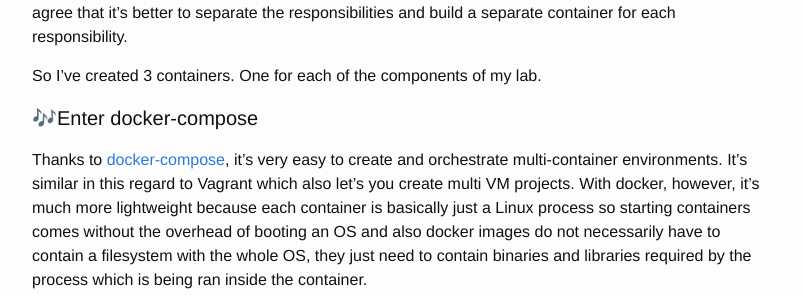
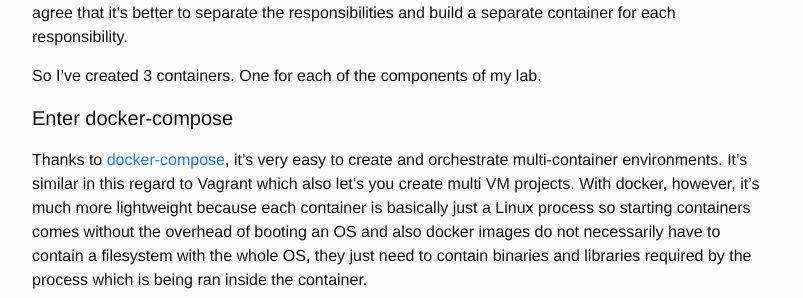
Before and after one commit to bodgix/bodgix.github.io, a Jekyll site: the page built from _posts/2015-11-14-yet-another-introduction-to-docker.md, in a window 1280 px wide and 900 px high, scrolled down 846 px. Shown: the part 153-451 px from the top of the window, without its empty margins (238-1041 px from the left). Built offline with Jekyll 4.4.1, drawn with Linux system fonts in a browser that asks for light colours; comment, search, counter and statistics services are not loaded.

Commit message:
Jeszcze jeden emoji.

```diff
--- a/_posts/2015-11-14-yet-another-introduction-to-docker.md
+++ b/_posts/2015-11-14-yet-another-introduction-to-docker.md
@@ -38,7 +38,7 @@ I could have created a single container for all the components, but the Docker w
 
 So I've created 3 containers. One for each of the components of my lab.
 
-#### 🎶Enter docker-compose
+#### Enter docker-compose
 
 Thanks to [docker-compose][docker-compose], it's very easy to create and orchestrate multi-container environments. It's similar in this regard to Vagrant which also let's you create multi VM projects. With docker, however, it's much more lightweight because each container is basically just a Linux process so starting containers comes without the overhead of booting an OS and also docker images do not necessarily have to contain a filesystem with the whole OS, they just need to contain binaries and libraries required by the process which is being ran inside the container.
 
```
